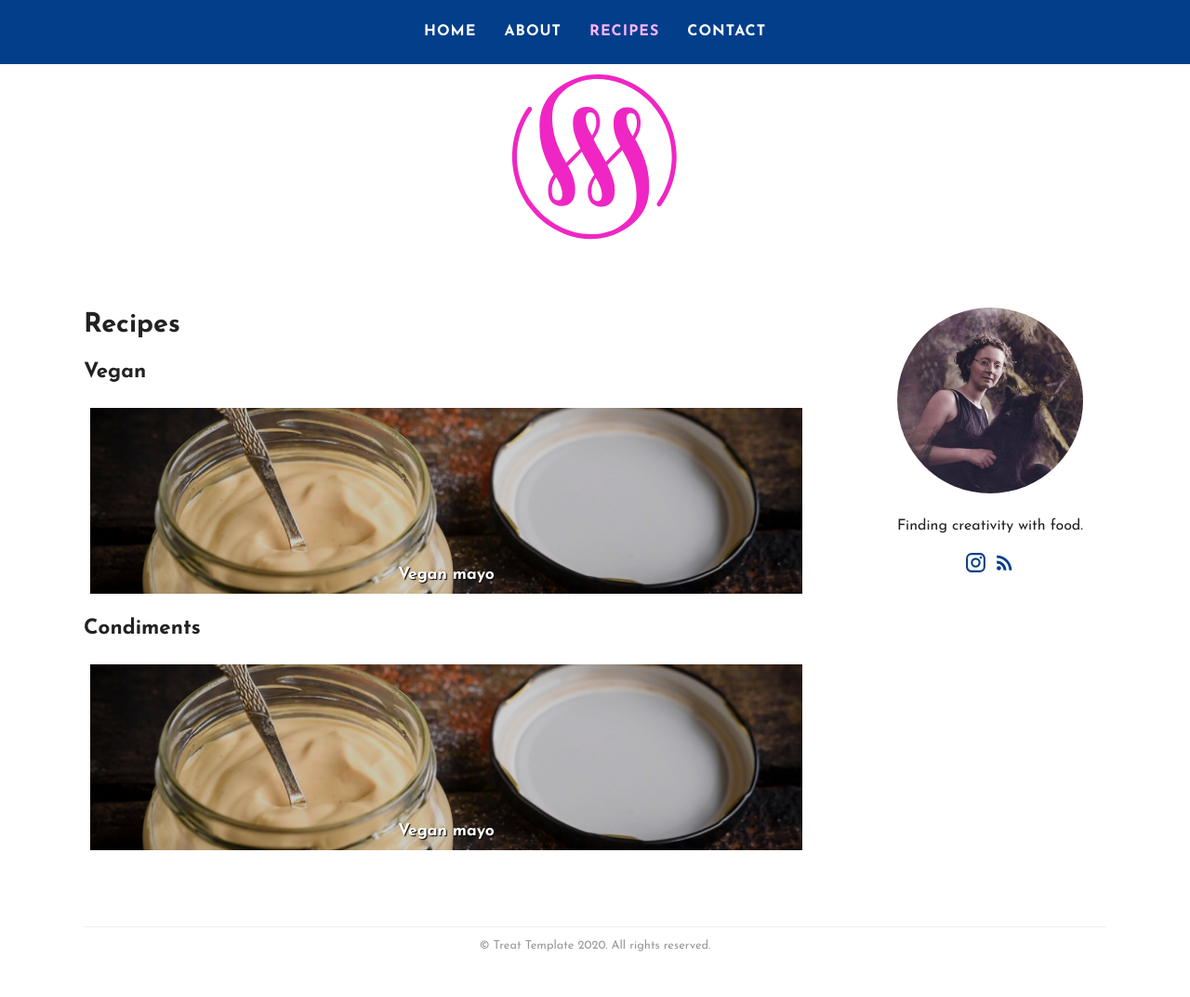
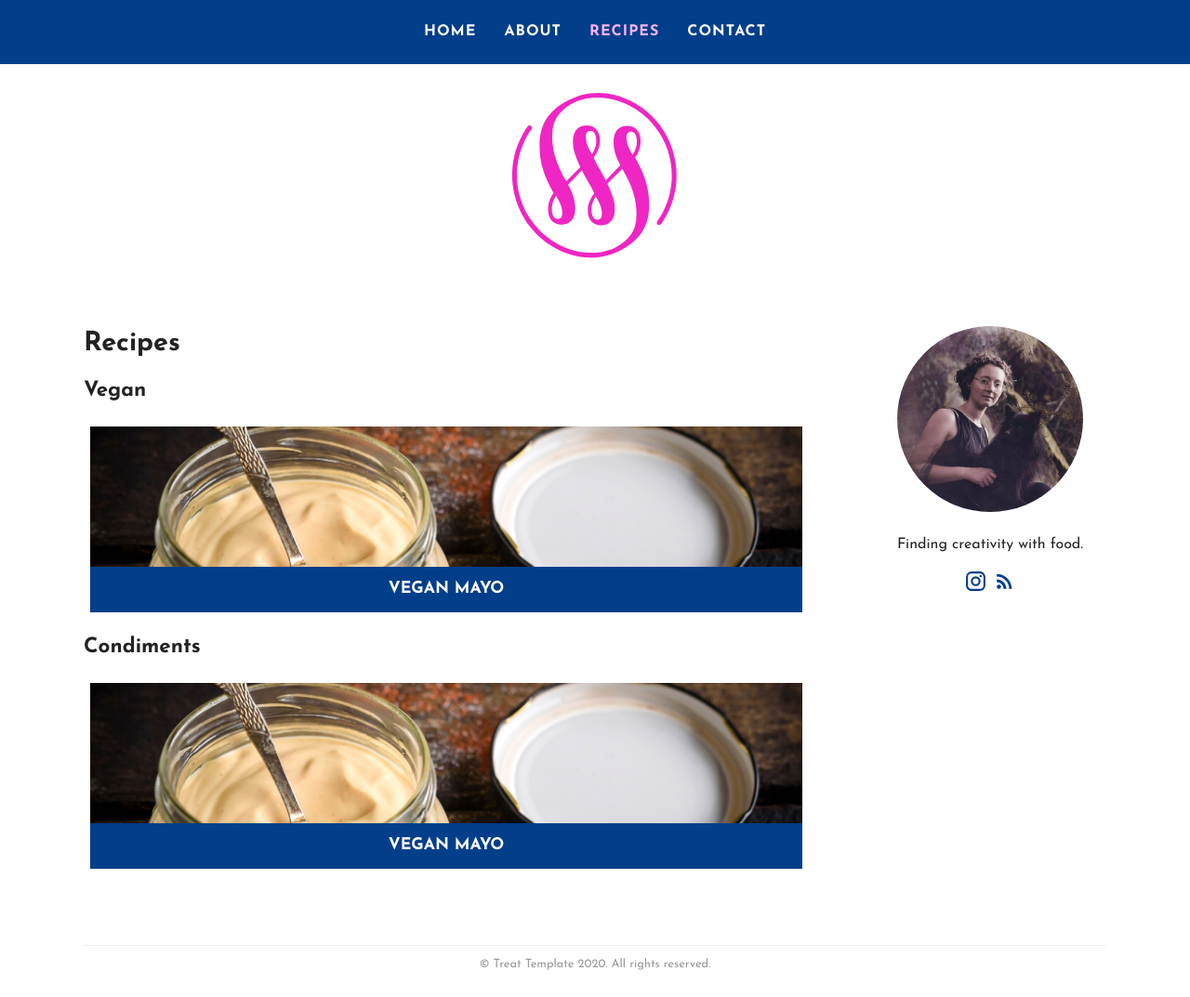
Before and after one commit to MelMepham/play-with-a-jekyll-theme, a Jekyll site: the page built from recipes.html, in a window 1280 px wide and 1073 px high. Shown: the whole window at 93% size. Built offline with Jekyll 4.4.1, drawn with Linux system fonts in a browser that asks for light colours.

Commit message:
updating the colors

```diff
--- a/_sass/elements.scss
+++ b/_sass/elements.scss
@@ -27,7 +27,7 @@ time {
 
 header {
 	text-align: center;
-	padding: 80px 0 60px 0;
+	padding: 100px 0 60px 0;
 }
 
 img {
--- a/_sass/recipes.scss
+++ b/_sass/recipes.scss
@@ -13,26 +13,29 @@
 			width: 100%;
 			height: 100%;
 			display: block;
-			background: rgba(0, 0, 0, .2);
+			// background: rgba(0, 0, 0, .2);
 			color: #fff;
 			text-decoration: none;
 			text-align: center;
 			vertical-align: text-bottom;
 			position: relative;
-			transition:      all 0.2s ease;
+			transition: all 0.2s ease;
 			font-size: 1.1em;
 			font-weight: 700;
+			text-transform: uppercase;
 
 			span {
 				position: absolute;
-				bottom: 5px;
+				bottom: 0;
 				width: 100%;
 				left: 0;
-				text-shadow: 1px 1px 1px #000;
+				padding: 10px 0;
+				background-color: $dark-blue;
 			}
 
 			&:hover {
 				background: none;
+				color: $turquoise;
 			}
 		}
 	}
```
